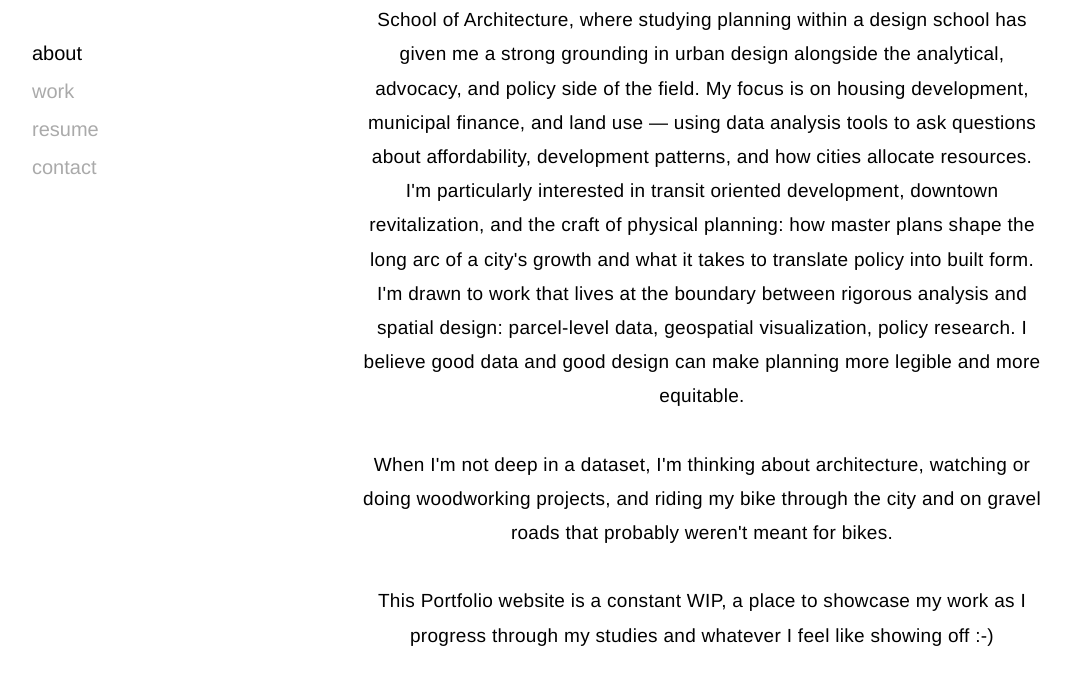
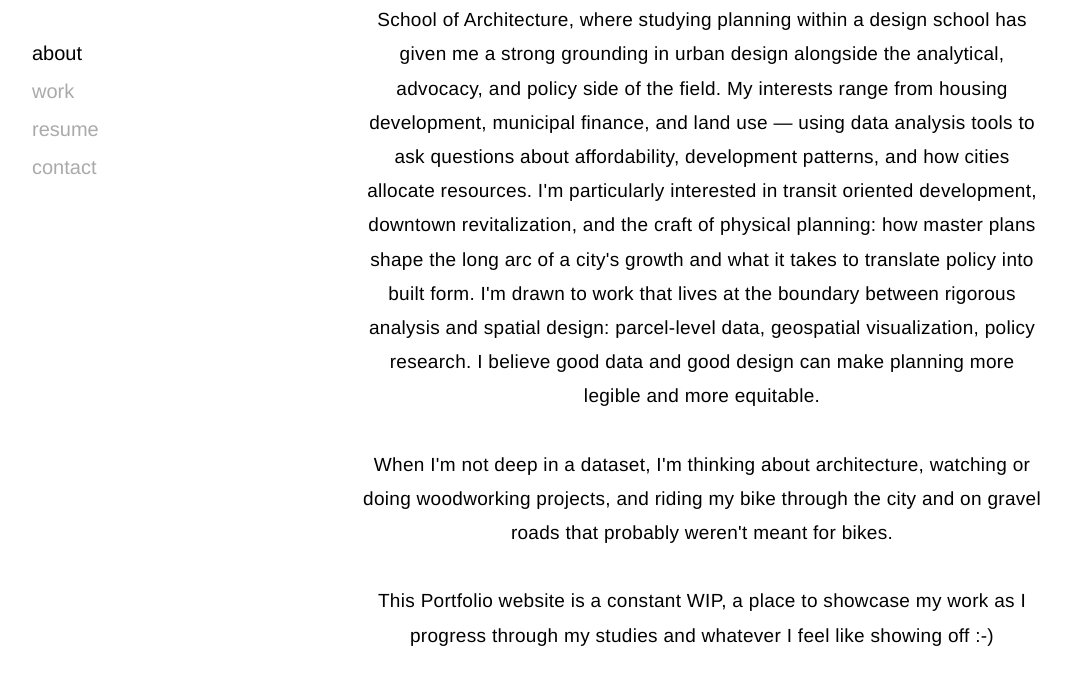
Before and after one commit to carmosmb/mb-carmo, a plain HTML site: page index.html in a window 1280 px wide. Shown: the part 75-760 px from the top of the page, without its empty margins (8-1079 px from the left). Drawn offline with Linux system fonts and the light colour scheme.

Commit message:
updated bio

```diff
--- a/index.html
+++ b/index.html
@@ -345,7 +345,7 @@
             <div id="section-about" class="section active">
                 <p class="about-text">I'm a Master of Urban and Community Planning student at Pratt Institute's School
                     of Architecture, where studying planning within a design school has given me a strong grounding in
-                    urban design alongside the analytical, advocacy, and policy side of the field. My focus is on
+                    urban design alongside the analytical, advocacy, and policy side of the field. My interests range from
                     housing development, municipal finance, and land use —
                     using data analysis tools to ask questions about affordability, development patterns,
                     and how cities allocate resources. I'm particularly interested in transit oriented development,
```
